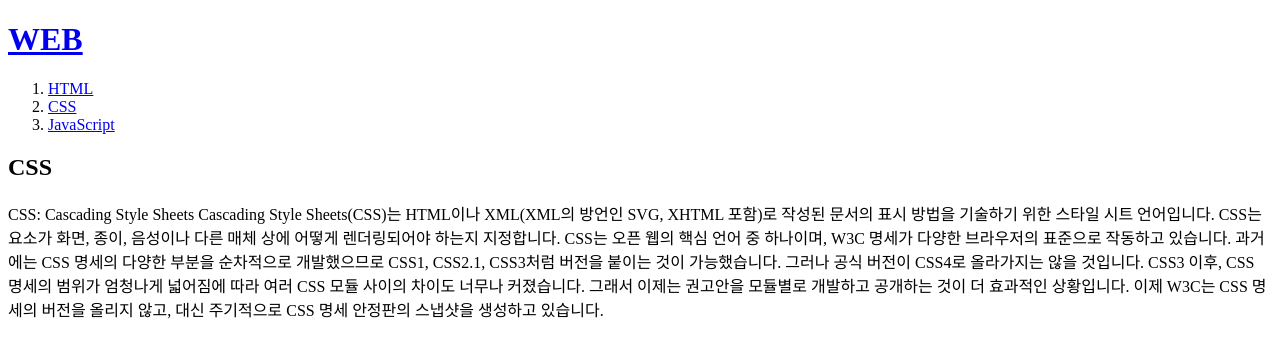
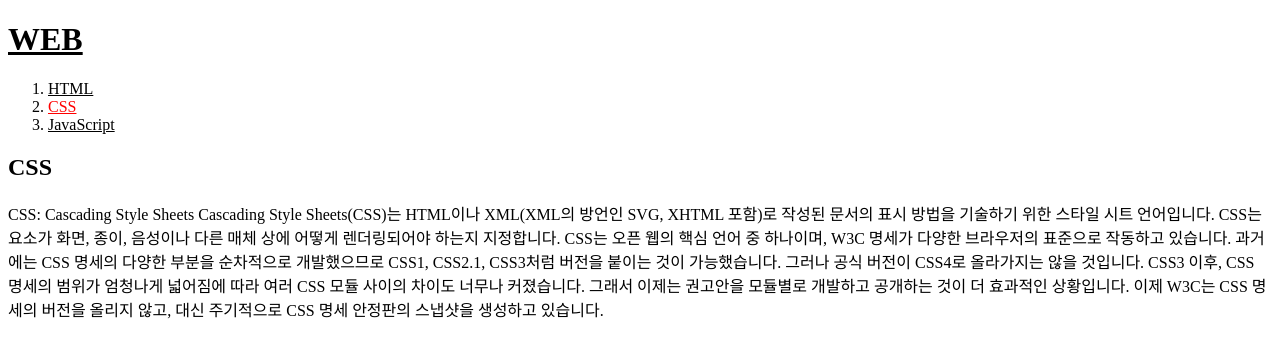
Before and after one commit to moonx190/my-first-web-site, a plain HTML site: page 2.html in a window 1280 px wide. Drawn offline with Linux system fonts and the light colour scheme.

Commit message:
Add files via upload

```diff
--- a/2.html
+++ b/2.html
@@ -1,17 +1,30 @@
 <!doctype HTML>
 <html>
 <head>
-<title>WEB1 - CSS</title>
-<meta charset = "utf-8">
+    <title>WEB1 - CSS</title>
+    <meta charset = "utf-8">
+    <style>
+        a {
+            color : black;
+        }
+    </style>
 </head>
 
 <body>
     <h1><a href ="index.html">WEB</a></h1>
     <ol>
         <li><a href ="1.html">HTML</a></li>
-        <li><a href = "2.html">CSS</a></li>
+        <li><a href = "2.html" style = "color:red">CSS</a></li>
         <li><a href = "3.html">JavaScript</a></li>
     </ol>
+    <!--
+    <h1><a href ="index.html"><font color = "red">WEB</font></a></h1>
+    <ol>
+        <li><a href ="1.html"><font color ="red">HTML</font></a></li>
+        <li><a href = "2.html"><font color = "red">CSS</font></a></li>
+        <li><a href = "3.html"><font color = "red">JavaScript</font></a></li>
+    </ol>
+    -->
 
     <h2>CSS</h2>
     <p>
```
